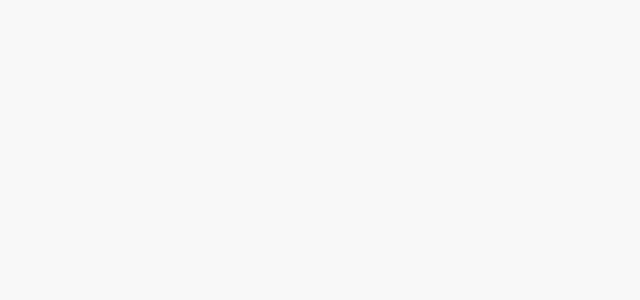
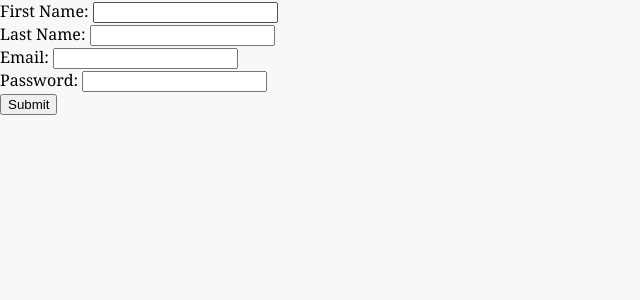
Before and after one commit to meganchiu/Unit3.BookBuddy.Starter, a React (Vite) app: page /register in a window 1280 px wide. Before the commit this address had no page. Shown: the top 300 px of the page, without its empty margins (0-640 px from the left). Built offline with nearby package versions, Linux system fonts and the light colour scheme.

Commit message:
basic register functionality

```diff
--- a/src/API/index.js
+++ b/src/API/index.js
@@ -1,4 +1,3 @@
-const cohortName = "2410-ftb-et-web-am";
 const BOOKS_API_URL = "https://fsa-book-buddy-b6e748d1380d.herokuapp.com/api/books"
 const USER_API_URL = "https://fsa-book-buddy-b6e748d1380d.herokuapp.com/api/users"
 const RESERVATIONS_API_URL = "https://fsa-book-buddy-b6e748d1380d.herokuapp.com/api/reservations"
@@ -22,3 +21,24 @@ export const fetchSingleBook = async (bookId) => {
     console.error("Error fetching single book.", error)
   }
 }
+
+export const registerUser = async(userObj) => {
+  try {
+    const response = await fetch(`${USER_API_URL}/register`,
+      {
+        method: "POST",
+        headers: {'Content-Type': 'application/json'},
+        body: JSON.stringify(userObj)
+      }
+    )
+    const data = response.json();
+    console.log(data.token)
+    if (data.token) {
+      return data;
+    } else {
+      throw new Error('Failed to signup.');
+    }
+  } catch (error) {
+    console.error(error);
+  }
+}
--- a/src/App.jsx
+++ b/src/App.jsx
@@ -3,6 +3,7 @@ import bookLogo from './assets/books.png'
 import { Routes, Route } from 'react-router-dom'
 import Books from './components/Books'
 import SingleBook from './components/SingleBook'
+import Register from './components/Register'
 
 function App() {
   const [token, setToken] = useState(null)
@@ -12,6 +13,7 @@ function App() {
     <Routes>
       <Route path='/' element={<Books />} />
       <Route path='/books/:id' element={<SingleBook />} />
+      <Route path='/register' element={<Register />} />
     </Routes>
     </>
   )
--- a/src/components/Books.jsx
+++ b/src/components/Books.jsx
@@ -1,5 +1,5 @@
 import { useState, useEffect } from "react"
-import { fetchAllBooks } from "../API";
+import { fetchAllBooks } from "../API/index.js";
 import SingleBook from "./SingleBook.jsx";
 export default function Books() {
   const [books, setBooks] = useState([]);
--- a/src/components/Register.jsx
+++ b/src/components/Register.jsx
@@ -1 +1,76 @@
-/* TODO - add your code to create a functional React component that renders a registration form */
+import { useState, useEffect } from "react";
+import { registerUser } from "../API/index.js";
+export default function Register() {
+  const [token, setToken] = useState('');
+  const [firstname, setFirstName] = useState('');
+  const [lastname, setLastName] = useState('');
+  const [email, setEmail] = useState('');
+  const [password, setPassword] = useState('');
+
+  async function registerUser(event) {
+    event.preventDefault();
+
+    console.log({firstname});
+    console.log({lastname});
+    console.log({email});
+
+    try {
+      let formData = {
+        firstname,
+        lastname,
+        email,
+        password
+      };
+      const response = await fetch(
+        'https://fsa-book-buddy-b6e748d1380d.herokuapp.com/api/users/register',
+        {
+          method: "POST",
+          headers: { "Content-Type": "application/json" },
+          body: JSON.stringify(formData)
+        }
+      );
+      const data = await response.json();
+
+      console.log(data);
+
+      if (data.token) {
+        // Store the JWT token
+        setToken(data.token);
+
+        // Reset form after successful submission
+        setFirstName("");
+        setLastName("");
+        setEmail("");
+        setPassword("");
+      } else {
+        throw new Error("Failed to signup.");
+      }
+    } catch (error) {
+      console.error(error);
+    }
+  }
+
+  return (
+    <>
+      <form id="registerForm" onSubmit={registerUser}>
+        <label>
+          First Name: <input id="firstname" value={firstname} onChange={(event) => {setFirstName(event.target.value)}} />
+        </label>
+        <br/>
+        <label>
+          Last Name: <input id="lastname" value={lastname} onChange={(event) => {setLastName(event.target.value)}} />
+        </label>
+        <br/>
+        <label>
+          Email: <input id="email" value={email} onChange={(event) => {setEmail(event.target.value)}} />
+        </label>
+        <br/>
+        <label>
+          Password: <input type="password" id="password" value={password} onChange={(event) => {setPassword(event.target.value)}} />
+        </label>
+        <br/>
+        <button>Submit</button>
+      </form>
+    </>
+  );
+}
--- a/src/components/SingleBook.jsx
+++ b/src/components/SingleBook.jsx
@@ -1,39 +1,37 @@
-import { fetchSingleBook } from "../API/index.js"
+import { useState, useEffect } from "react";
+import { fetchSingleBook } from "../API";
 import { useNavigate, useParams } from "react-router-dom";
-import { useState, useEffect } from "react";
 
 export default function SingleBook({bookId}) {
   const [book, setBook] = useState([]);
-  let { id } = useParams();
-  const navigate = useNavigate();
+  let {id} = useParams();
+  let navigate = useNavigate();
 
   useEffect(() => {
-    const getBook = async() => {
+    const getBook = async () => {
       try {
         const data = await fetchSingleBook(bookId || id);
-        console.log('single book data => ', data.book);
+        console.log('data.book ', data)
         setBook(data.book);
       } catch (error) {
         console.error(error);
       }
     }
     getBook();
-  }, [])
+  }, []);
 
   return (
     <>
-      <div>
-        {id ? (
+      {
+        id ? (
           <div>
-            <h1><b>Title: </b>{book.title}</h1>
-            <h1><b>Author: </b>{book.author}</h1>
-            <p><b>Description: </b>{book.description}</p>
-            <button onClick={() => navigate('/')}>Back to All Books</button>
+            <h1>{book.title}</h1>
+            <button onClick={() => navigate('/')}>Go Back</button>
           </div>
         ) : (
-          <button onClick={() => navigate(`/books/${bookId}`)}>See Details</button>
-        )}
-      </div>
+          <button onClick={()=> navigate(`/books/${bookId}`)}>See Details</button>
+        )
+      }
     </>
   )
 }
```
